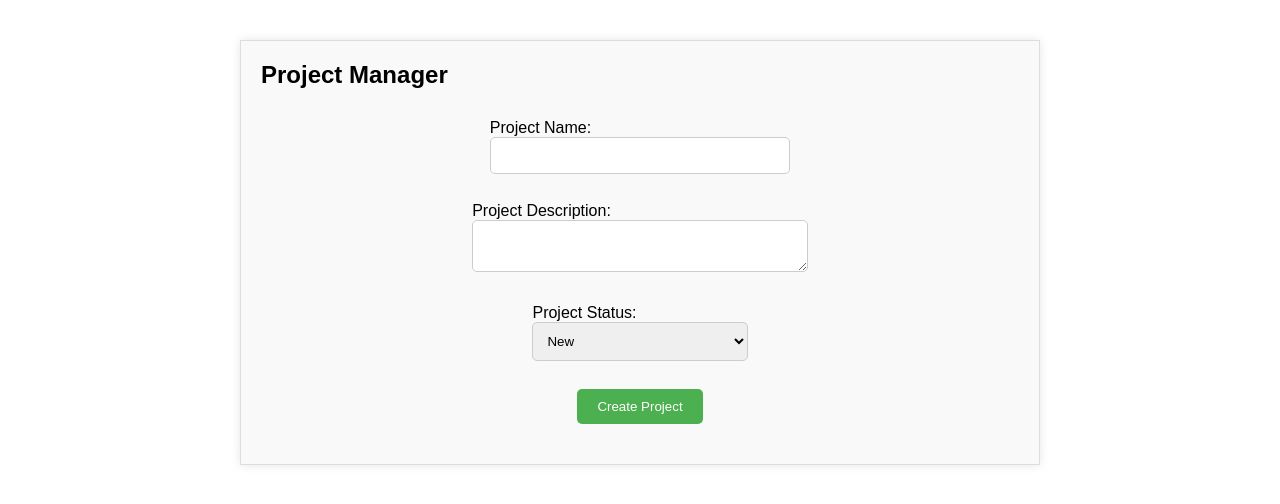
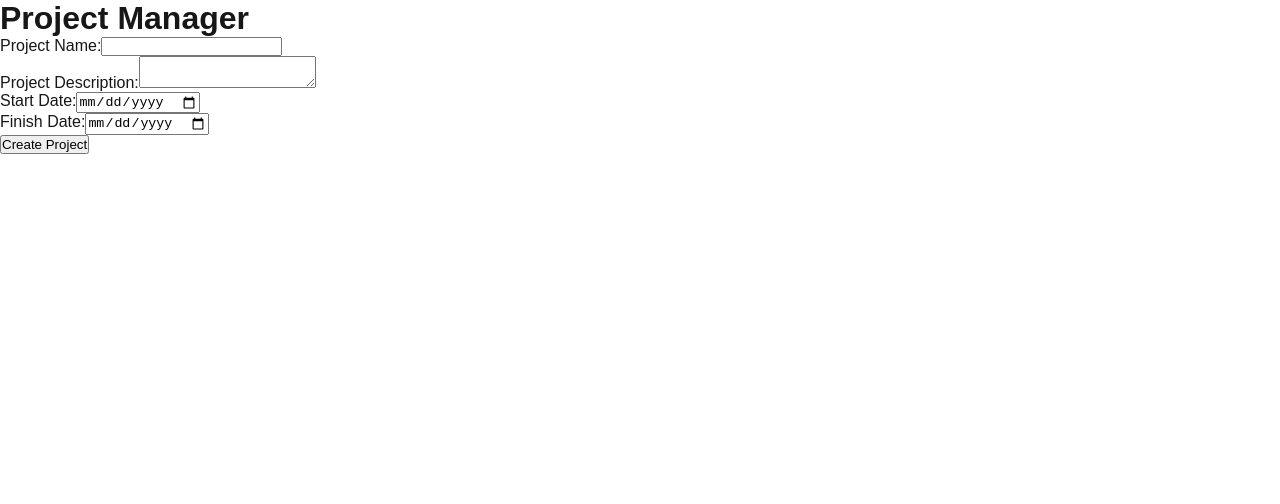
Before and after one commit to FloresCnzls/GestorProyectos, a Next.js app: page /gerente in a window 1280 px wide. Shown: the top 504 px of the page. Built offline with nearby package versions, Linux system fonts and the light colour scheme.

Commit message:
Update ProjectForm.js
Updating file with no style, still need to check and make changes to communicate with API

```diff
--- a/src/app/gerente/ProjectForm.js
+++ b/src/app/gerente/ProjectForm.js
@@ -1,140 +1,209 @@
-'use client';
 import React, { useState } from "react";
-import styles from "./projectmanager-role.module.css";
 
 const ProjectForm =  () => {
 
   const [projects, setProjects] = useState([]);
-    const [newProject, setNewProject] = useState({name: '', description: '', status: 'New', progress: 0});
-    const [editingProject, setEditingProject] = useState(null);
-    const [editMode, setEditMode] = useState(false);
+  const [newProject, setNewProject] = useState({ name: '', description: '', status: 'New', progress: 0, startDate: '', finishDate: '', tasks: [] });
+  const [newTask, setNewTask] = useState({ name: '', description: '', status: 'New', assignedTo: '', updates: [] });
+  const [users, setUsers] = useState([{ id: 1, name: 'John Doe' }, { id: 2, name: 'Jane Doe' }]);
+  const [showModal, setShowModal] = useState(false);
+  const [selectedProject, setSelectedProject] = useState(null);
+  const [showTaskModal, setShowTaskModal] = useState(false);
+  const [selectedTask, setSelectedTask] = useState(null);
 
   const handleSubmit = (event) => {
       event.preventDefault();
-      if (newProject.name === '' || newProject.description === '') {
+      if (newProject.name === '' || newProject.description === '' || newProject.startDate === '' || newProject.finishDate === '') {
           alert('Please fill in all fields to create a project');
           return;
       }
-      if (editMode) {
+      const startDate = new Date(newProject.startDate);
+      const currentDate = new Date();
+      if (startDate < currentDate) {
+          alert('The project start date cannot be less than the current date');
+          return;
+      }
+      if (startDate > new Date(newProject.finishDate)) {
+          alert('The project finish date cannot be less than the start date');
+          return;
+      }
+      setProjects([...projects, { ...newProject, status: 'New' }]);
+      setNewProject({ name: '', description: '', status: 'New', progress: 0, startDate: '', finishDate: '', tasks: [] });
+  };
+
+  const handleCreateTask = (projectIndex) => {
+      if (newTask.name === '' || newTask.description === '') {
+          alert('Please fill in all fields to create a task');
+          return;
+      }
       const updatedProjects = projects.map((project, index) => {
-              if (index === editingProject) {
-                  return newProject;
+          if (index === projectIndex) {
+              return { ...project, tasks: [...project.tasks, { ...newTask, status: 'New', updates: [] }] };
           }
           return project;
       });
       setProjects(updatedProjects);
-          setEditMode(false);
-      } else {
-          setProjects([...projects, { ...newProject, status: 'New' }]);
-      }
-      setNewProject({name: '', description: '', status: 'New', progress: 0});
+      setNewTask({ name: '', description: '', status: 'New', assignedTo: '', updates: [] });
+      setShowModal(false);
   };
 
-    const handleInputChange = (event) => {
-        const { name, value } = event.target;
-        if (name === 'progress') {
-            const progressValue = Math.max(0, Math.min(100, parseInt(value)));
-            setNewProject({ ...newProject, [name]: progressValue });
-        } else {
-            setNewProject({ ...newProject, [name]: value });
+  const handleUpdateTaskStatus = (projectIndex, taskIndex, status) => {
+    const updatedProjects = projects.map((project, index) => {
+      if (index === projectIndex) {
+        return {
+          ...project,
+          tasks: project.tasks.map((task, taskIndexInner) => {
+            if (taskIndexInner === taskIndex) {
+              return { ...task, status };
             }
+            return task;
+          }),
         };
-
-    const handleDeleteProject = (index) => {
-        setProjects(projects.filter((projects, i) => i !== index));
-    };
-
-    const handleEditProject = (index) => {
-        setEditingProject(index);
-        setEditMode(true);
-        const projectToEdit = projects[index];
-        setNewProject(projectToEdit);
-    };
-
-    const handleUpdateStatus = (index, status) => {
-      if (status === 'New') {
-          alert('You cannot set the status to "New" manually. It is automatically set when a project is created.');
-          return;
-      }
-      const updatedProjects = projects.map((project, i) => {
-          if (i === index) {
-              return { ...project, status };
       }
       return project;
     });
     setProjects(updatedProjects);
   };
 
-    const handleUpdateProgress = (index, progress) => {
-        const updatedProgress = Math.max(0, Math.min(100, parseInt(progress)));
-        const updatedProjects = projects.map((project, i) => {
-            if (i === index) {
-                if (updatedProgress === 100) {
-                    return { ...project, progress: updatedProgress, status: 'Completed' };
-                } else {
-                    return { ...project, progress: updatedProgress };
+  const handleAddUpdate = (projectIndex, taskIndex, update) => {
+      const updatedProjects = projects.map((project, index) => {
+          if (index === projectIndex) {
+              return {
+                  ...project,
+                  tasks: project.tasks.map((task, taskIndexInner) => {
+                      if (taskIndexInner === taskIndex) {
+                          return { ...task, updates: [...task.updates, update] };
                       }
+                      return task;
+                  }),
+              };
           }
           return project;
       });
       setProjects(updatedProjects);
   };
 
+const handleDeleteTask = (projectIndex, taskIndex) => {
+  const updatedProjects = projects.map((project, index) => {
+    if (index === projectIndex) {
+      return {
+        ...project,
+        tasks: project.tasks.filter((task, taskIndexInner) => taskIndexInner !== taskIndex),
+      };
+    }
+    return project;
+  });
+  setProjects(updatedProjects);
+};
+
+  const handleShowModal = (projectIndex) => {
+      setShowModal(true);
+      setSelectedProject(projects[projectIndex]);
+  };
+
+  const handleHideModal = () => {
+      setShowModal(false);
+      setSelectedProject(null);
+  };
+
+  const handleShowTaskModal = (projectIndex, taskIndex) => {
+    setShowTaskModal(true);
+    setSelectedProject(projects[projectIndex]);
+    setSelectedTask(projects[projectIndex].tasks[taskIndex]);
+  };
+
+  const handleHideTaskModal = () => {
+      setShowTaskModal(false);
+      setSelectedTask(null);
+  };
+
   return (
-        <div className={styles.container}>
-        <h1 className={styles.title}>Project Manager</h1>
-        <form onSubmit={handleSubmit} className={styles.form}>
-          <label className={styles.label}>
+      <div>
+          <h1>Project Manager</h1>
+          <form onSubmit={handleSubmit}>
+              <label>
                   Project Name:
-            <input type="text" name="name" value={newProject.name} onChange={handleInputChange} className={styles.input} />
+                  <input type="text" value ={newProject.name} onChange={(event) => setNewProject({ ...newProject, name: event.target.value })} />
+              </ label>
+              <br />
+              <label>
+                  Project Description:
+                  <textarea value={newProject.description} onChange={(event) => setNewProject({ ...newProject, description: event.target.value })} />
               </label>
               <br />
-          <label className={styles.label}>
-            Project Description:
-            <textarea name="description" value={newProject.description} onChange={handleInputChange} className={styles.textarea} />
+              <label>
+ Start Date:
+                  <input type="date" value={newProject.startDate} onChange={(event) => setNewProject({ ...newProject, startDate: event.target.value })} />
               </label>
               <br />
-          <label className={styles.label}>
-            Project Status:
-            <select name="status" value={newProject.status} onChange={handleInputChange} className={styles.select}>
-              <option value="New">New</option>
-              <option value="In Progress">In Progress</option>
-              <option value="On Hold">On Hold</option>
-              <option value="Completed">Completed</option>
+              <label>
+                  Finish Date:
+                  <input type="date" value={newProject.finishDate} onChange={(event) => setNewProject({ ...newProject, finishDate: event.target.value })} />
+              </label>
+              <br />
+              <button type="submit">Create Project</button>
+          </form>
+          <ul>
+  {projects.map((project, index) => (
+    <li key={index}>
+      <h2>{project.name}</h2>
+      <p>{project.description}</p>
+      <p>Status: {project.status}</p>
+      <p>Start Date: {project.startDate}</p>
+      <p>Finish Date: {project.finishDate}</p>
+      <button onClick={() => handleShowModal(index)}>Create Task</button>
+      <button onClick={() => handleShowTaskModal(index, 0)}>View Tasks</button>
+    </li>
+  ))}
+</ul>
+          {showModal && (
+              <div>
+                  <div>
+                      <h2>Create Task</h2>
+                      <form>
+                          <label>
+                              Task Name:
+                              <input type="text" value={newTask.name} onChange={(event) => setNewTask({ ...newTask, name: event.target.value })} />
+                          </label>
+                          <br />
+                          <label>
+                              Task Description:
+                              <textarea value={newTask.description} onChange={(event) => setNewTask({ ...newTask, description: event.target.value })} />
+                          </label>
+                          <br />
+                          <label>
+                              Assign To:
+                              <select value={newTask.assignedTo} onChange={(event) => setNewTask({ ...newTask, assignedTo: event.target.value })}>
+                                  <option value="">Select User</option>
+                                  {users.map((user) => (
+                                      <option key={user.id} value={user.name}>
+                                          {user.name}
+                                      </option>
+                                  ))}
                               </select>
                           </label>
                           <br />
-          {editMode ? (
-            <button type="submit" className={styles.submitbutton}>Update Project</button>
-          ) : (
-            <button type="submit" className={styles.submitbutton}>Create Project</button>
-          )}
+                          <button type="button" onClick={() => handleCreateTask(projects.indexOf(selectedProject))}>Create Task</button>
+                          <button onClick={handleHideModal}>Close</button>
                       </form>
-        <ul className={styles.projectlist}>
-          {projects.map((project, index) => (
-            <li key={index} className={styles.projectsitem}>
-              <h2 className={styles.projecttitle}>{project.name}</h2>
-              <p className={styles.projectdescription}>{project.description}</p>
-              <p className={styles.projectstatus}>Status: {project.status}</p>
-              {project.status === 'In Progress' && (
-                <div className={styles.progressbar}>
-                  <div style={{ width: `${project.progress}%` }} className={styles.progressbarinner} />
-                  <p>{project.progress}%</p>
+                  </div>
               </div>
           )}
-              <button onClick={() => handleDeleteProject(index)} className={styles.deletebutton}>Delete</button>
-              <button onClick={() => handleEditProject(index)} className={styles.editbutton}>Edit</button>
-              <button onClick={() => handleUpdateStatus(index, 'In Progress')} className={styles.updatestatusbutton}>Start Progress</button>
-              <button onClick={() => handleUpdateStatus(index, 'On Hold')} className={styles.updatestatusbutton}>Put On Hold</button>
-              {project.status !== 'Completed' && (
-                <button onClick={() => handleUpdateStatus(index, 'Completed')} className={styles.updatestatusbutton}>Complete</button>
+{showTaskModal && selectedTask && (
+  <div>
+    <div>
+      <h2>Task Details</h2>
+      <p>Task Name: {selectedTask.name}</p>
+      <p>Task Description: {selectedTask.description}</p>
+      <p>Status: {selectedTask.status}</p>
+      <p>Assigned To: {selectedTask.assignedTo}</p>
+      <button onClick={() => handleUpdateTaskStatus(projects.indexOf(selectedProject), selectedProject.tasks.indexOf(selectedTask), 'In Progress')}>Mark as In Progress</button>
+      <button onClick={() => handleUpdateTaskStatus(projects.indexOf(selectedProject), selectedProject.tasks.indexOf(selectedTask), 'Completed')}>Mark as Completed</button>
+      <button onClick={() => handleDeleteTask(projects.indexOf(selectedProject), selectedProject.tasks.indexOf(selectedTask))}>Delete Task</button>
+      <button onClick={handleHideTaskModal}>Close</button>
+    </div>
+  </div>
 )}
-              {project.status === 'In Progress' && (
-                <input type="number" value={project.progress} onChange={(e) => handleUpdateProgress(index, e.target.value)} className={styles.progressinput} />
-              )}
-            </li>
-          ))}
-        </ul>
       </div>
   );
 }
```
Lines whose indentation alone changed are shown as unchanged.
